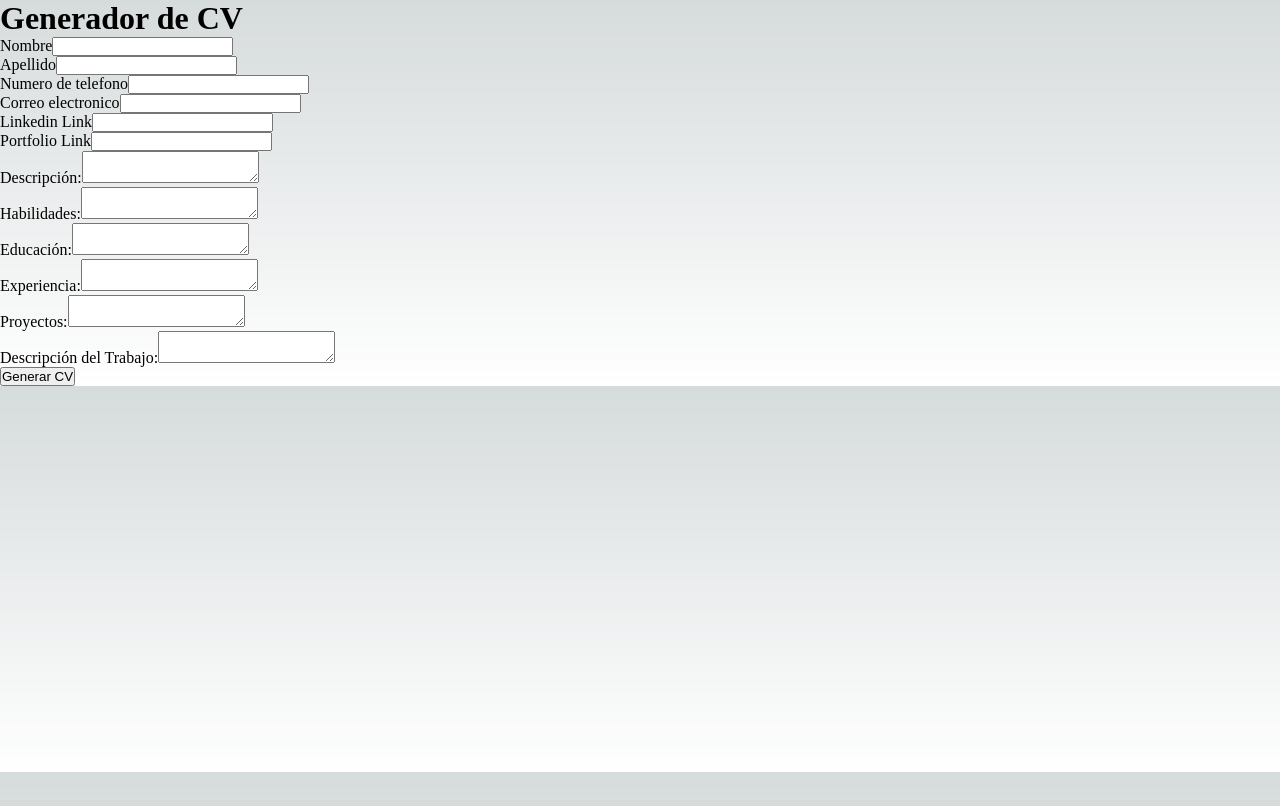
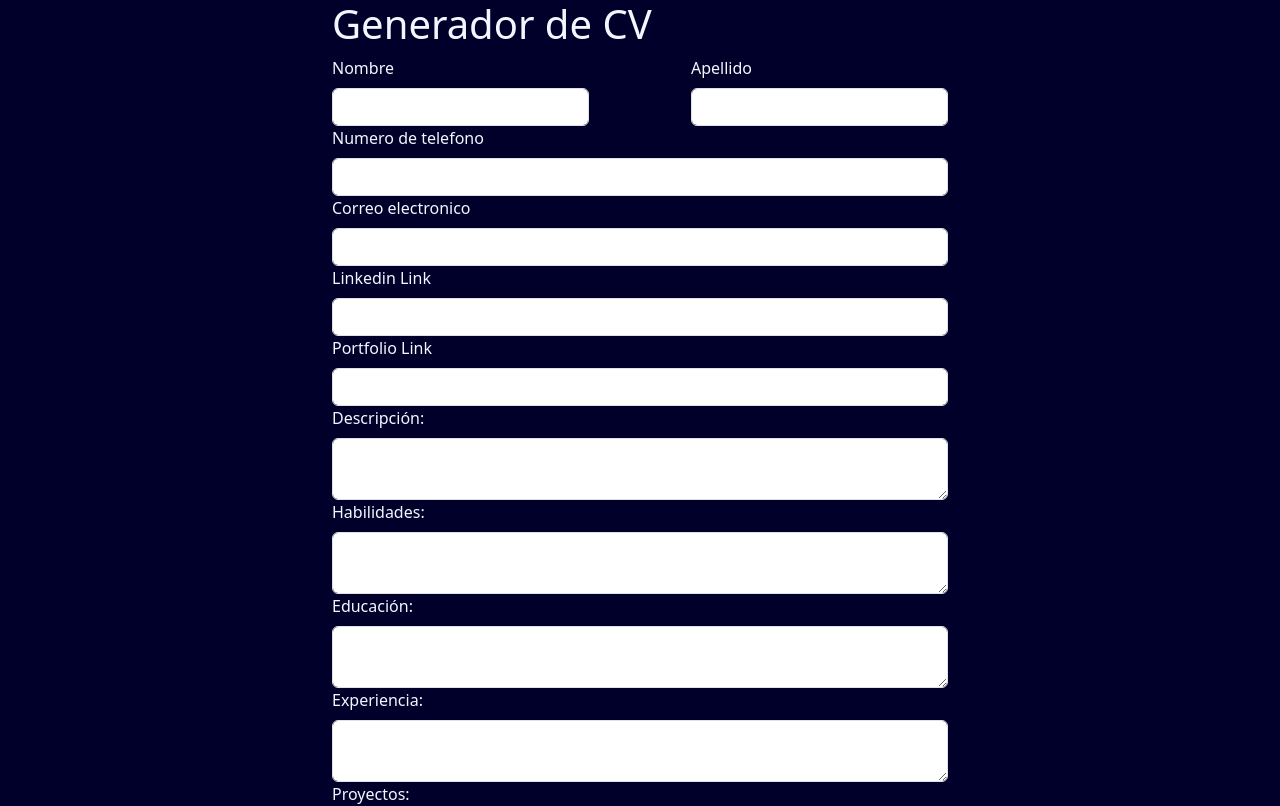
Before and after one commit to BillalbertCode/fastcv-ia, a Next.js app: page /cv in a window 1280 px wide. Shown: the top 806 px of the page. Built offline with nearby package versions, Linux system fonts and the light colour scheme.

Commit message:
prompt generador de texto terminado

```diff
--- a/package.json
+++ b/package.json
@@ -12,10 +12,12 @@
     "@ai-sdk/google": "^0.0.27",
     "@ai-sdk/openai": "^0.0.37",
     "ai": "^3.2.32",
+    "bootstrap": "^5.3.3",
     "jspdf": "^2.5.1",
     "next": "14.2.5",
     "openai": "^4.52.7",
     "react": "^18",
-    "react-dom": "^18"
+    "react-dom": "^18",
+    "zod": "^3.23.8"
   }
 }
--- a/pages/_app.js
+++ b/pages/_app.js
@@ -1,3 +1,4 @@
+import "bootstrap/dist/css/bootstrap.min.css";
 import "@/styles/globals.css";
 
 export default function App({ Component, pageProps }) {
--- a/pages/api/createcv.js
+++ b/pages/api/createcv.js
@@ -1,38 +1,63 @@
 import { createGoogleGenerativeAI } from "@ai-sdk/google";
-import { generateText } from 'ai';
+import { z } from "zod";
+import { generateObject, generateText } from 'ai';
 
 const google = createGoogleGenerativeAI({
   apiKey: process.env.NEXT_PUBLIC_GEMINIS_API_KEY
 });
+
 
 export default async function handler(req, res) {
   if (req.method !== 'POST') {
     return res.status(405).json({ message: 'Method not allowed' });
   }
 
-  const {name,lastName,email,phone,linkedin,portfolio, description, skills, education, experience, projects, jobDescription } = req.body;
+  const { name, lastName, email, phone, linkedin, portfolio, description, skills, education, experience, projects, jobDescription } = req.body;
 
-  const prompt = `Genera un CV profesional basado en la siguiente información y promediame que tan compatible soy con el puesto en una escala del 1% al 100% en el final del cv:
-  Nombre: ${name}
-  Apellido: ${lastName}
-  Email: ${email}
-  Teléfono: ${phone}
-  Linkedin Link: ${linkedin}
-  Portfolio Link: ${portfolio}
-  Descripción: ${description}
-  Habilidades: ${skills}
-  Estudios: ${education}
-  Experiencia: ${experience}
-  Proyectos: ${projects}
-  Descripción del trabajo en el cual voy a aplicar: ${jobDescription}`;
+  const schema = z.object({
+    personDescription: z.string(),
+    skills: z.array(z.object({ name: z.string(), description: z.string() })),
+    studies: z.array(z.object({
+      name: z.string(),
+      site: z.string(),
+      dateInit: z.string(),
+      dateEnd: z.string(),
+      description: z.string(),
+      type: z.string()
+    })),
+    experience: z.array(z.object({
+      employment: z.string(),
+      name: z.string(),
+      site: z.string(),
+      dateInit: z.string(),
+      dateEnd: z.string(),
+      description: z.string()
+    })),
+    projects: z.array(z.object({
+      name: z.string(),
+      link: z.string(),
+      description: z.string()
+    })),
+    compatibilityWithWork: z.number()
+  })
 
+  const prompt = `
+    Genera un cv profesional en base a esta informacion y adaptalo a la descripcion del trabajo, Todos los datos que vas a colocar son los datos de los que ya alla escrito la persona, puedes modificar las descripcion de la experiencia laboral y la descripcion personal
+    - Auto Descripción de la persona: ${description}
+    - Habilidades segun la persona: ${skills}
+    - Estudios segun la persona: ${education}
+    - Experiencia segun la persona: ${experience}
+    - Proyectos segun la persona: ${projects}
+    - Descripción del trabajo: ${jobDescription}
+  `;
   try {
-    const resGoogle = await generateText({
+    const googleResponse = await generateText({
       model: google('models/gemini-pro'),
-      prompt: prompt,
+      prompt,
     });
 
-    res.status(200).json({ cv: resGoogle.text });
+    console.log(googleResponse)
+    res.status(200).json({ cv: googleResponse.text });
   } catch (error) {
     res.status(500).json({ error: error.message });
   }
--- a/pages/cv/index.js
+++ b/pages/cv/index.js
@@ -2,6 +2,7 @@ import { useState } from 'react';
 import { jsPDF } from 'jspdf';
 
 export default function Home() {
+
   const [name, setName] = useState('')
   const [lastName, setLastName] = useState('')
   const [phone, setPhone] = useState('')
@@ -16,9 +17,25 @@ export default function Home() {
   const [jobDescription, setJobDescription] = useState('');
   const [cv, setCv] = useState('');
 
+
+
   const handleSubmit = async (e) => {
     e.preventDefault();
 
+    const userInfo = {
+      name: name,
+      lastName: lastName,
+      phone: phone,
+      email: email,
+      linkedin: linkedin,
+      portfolio: portfolio,
+      description: description,
+      skills: skills,
+      education: education,
+      experience: experience,
+      projects: projects
+    }
+    localStorage.setItem("user", JSON.stringify(userInfo))
     const response = await fetch('/api/createcv', {
       method: 'POST',
       headers: {
@@ -55,64 +72,66 @@ export default function Home() {
   };
 
   return (
-    <div>
+    <div style={{ width: "50vw" }} className='container'>
       <h1>Generador de CV</h1>
       <form onSubmit={handleSubmit}>
-        <div>
-          <label>Nombre</label>
-          <input value={name} onChange={(e) => setName(e.target.value)} type='text' />
+        <div className='d-flex justify-content-between'>
+          <div>
+            <label className='form-label'>Nombre</label>
+            <input className='form-control' value={name} onChange={(e) => setName(e.target.value)} type='text' />
+          </div>
+          <div>
+            <label className='form-label'>Apellido</label>
+            <input className='form-control' value={lastName} onChange={(e) => setLastName(e.target.value)} type='text' />
+          </div>
         </div>
         <div>
-          <label>Apellido</label>
-          <input value={lastName} onChange={(e) => setLastName(e.target.value)} type='text' />
+          <label className='form-label'>Numero de telefono</label>
+          <input className='form-control' value={phone} onChange={(e) => setPhone(e.target.value)} type='number' />
         </div>
         <div>
-          <label>Numero de telefono</label>
-          <input value={phone} onChange={(e) => setPhone(e.target.value)} type='number'/>
+          <label className='form-label'>Correo electronico</label>
+          <input className='form-control' value={email} onChange={(e) => setEmail(e.target.value)} type='email' />
         </div>
         <div>
-          <label>Correo electronico</label>
-          <input value={email} onChange={(e) => setEmail(e.target.value)} type='email'/>
+          <label className='form-label'>Linkedin Link</label>
+          <input className='form-control' value={linkedin} onChange={(e) => setLinkedin(e.target.value)} type='text' />
         </div>
         <div>
-          <label>Linkedin Link</label>
-          <input value={linkedin} onChange={(e) => setLinkedin(e.target.value)} type='text'/>
+          <label className='form-label'>Portfolio Link</label>
+          <input className='form-control' value={portfolio} onChange={(e) => setPortfolio(e.target.value)} type='text' />
         </div>
         <div>
-          <label>Portfolio Link</label>
-          <input value={portfolio} onChange={(e) => setPortfolio(e.target.value)} type='text' />
+          <label className='form-label'>Descripción:</label>
+          <textarea className='form-control' value={description} onChange={(e) => setDescription(e.target.value)} />
         </div>
         <div>
-          <label>Descripción:</label>
-          <textarea value={description} onChange={(e) => setDescription(e.target.value)} />
+          <label className='form-label'>Habilidades:</label>
+          <textarea className='form-control' value={skills} onChange={(e) => setSkills(e.target.value)} />
         </div>
         <div>
-          <label>Habilidades:</label>
-          <textarea value={skills} onChange={(e) => setSkills(e.target.value)} />
+          <label className='form-label'>Educación:</label>
+          <textarea className='form-control' value={education} onChange={(e) => setEducation(e.target.value)} />
         </div>
         <div>
-          <label>Educación:</label>
-          <textarea value={education} onChange={(e) => setEducation(e.target.value)} />
+          <label className='form-label'>Experiencia:</label>
+          <textarea className='form-control' value={experience} onChange={(e) => setExperience(e.target.value)} />
         </div>
         <div>
-          <label>Experiencia:</label>
-          <textarea value={experience} onChange={(e) => setExperience(e.target.value)} />
+          <label className='form-label'>Proyectos:</label>
+          <textarea className='form-control' value={projects} onChange={(e) => setProjects(e.target.value)} />
         </div>
         <div>
-          <label>Proyectos:</label>
-          <textarea value={projects} onChange={(e) => setProjects(e.target.value)} />
+          <label className='form-label'>Descripción del Trabajo:</label>
+          <textarea className='form-control' value={jobDescription} onChange={(e) => setJobDescription(e.target.value)} />
         </div>
-        <div>
-          <label>Descripción del Trabajo:</label>
-          <textarea value={jobDescription} onChange={(e) => setJobDescription(e.target.value)} />
-        </div>
-        <button type="submit">Generar CV</button>
+        <button className='btn btn-secondary' type="submit">Generar CV</button>
       </form>
       {cv && (
-        <div>
+        <div className='container'>
           <h2>CV Generado:</h2>
           <pre>{cv}</pre>
-          <button onClick={handleDownload}>Descargar como PDF</button>
+          <button className='btn btn-success' onClick={handleDownload}>Descargar como PDF</button>
         </div>
       )}
     </div>
--- a/styles/globals.css
+++ b/styles/globals.css
@@ -1,107 +1,4 @@
-:root {
-  --max-width: 1100px;
-  --border-radius: 12px;
-  --font-mono: ui-monospace, Menlo, Monaco, "Cascadia Mono", "Segoe UI Mono",
-    "Roboto Mono", "Oxygen Mono", "Ubuntu Monospace", "Source Code Pro",
-    "Fira Mono", "Droid Sans Mono", "Courier New", monospace;
-
-  --foreground-rgb: 0, 0, 0;
-  --background-start-rgb: 214, 219, 220;
-  --background-end-rgb: 255, 255, 255;
-
-  --primary-glow: conic-gradient(
-    from 180deg at 50% 50%,
-    #16abff33 0deg,
-    #0885ff33 55deg,
-    #54d6ff33 120deg,
-    #0071ff33 160deg,
-    transparent 360deg
-  );
-  --secondary-glow: radial-gradient(
-    rgba(255, 255, 255, 1),
-    rgba(255, 255, 255, 0)
-  );
-
-  --tile-start-rgb: 239, 245, 249;
-  --tile-end-rgb: 228, 232, 233;
-  --tile-border: conic-gradient(
-    #00000080,
-    #00000040,
-    #00000030,
-    #00000020,
-    #00000010,
-    #00000010,
-    #00000080
-  );
-
-  --callout-rgb: 238, 240, 241;
-  --callout-border-rgb: 172, 175, 176;
-  --card-rgb: 180, 185, 188;
-  --card-border-rgb: 131, 134, 135;
+body{
+    color: aliceblue;
+    background-color: rgb(0, 0, 43);
 }
-
-@media (prefers-color-scheme: dark) {
-  :root {
-    --foreground-rgb: 255, 255, 255;
-    --background-start-rgb: 0, 0, 0;
-    --background-end-rgb: 0, 0, 0;
-
-    --primary-glow: radial-gradient(rgba(1, 65, 255, 0.4), rgba(1, 65, 255, 0));
-    --secondary-glow: linear-gradient(
-      to bottom right,
-      rgba(1, 65, 255, 0),
-      rgba(1, 65, 255, 0),
-      rgba(1, 65, 255, 0.3)
-    );
-
-    --tile-start-rgb: 2, 13, 46;
-    --tile-end-rgb: 2, 5, 19;
-    --tile-border: conic-gradient(
-      #ffffff80,
-      #ffffff40,
-      #ffffff30,
-      #ffffff20,
-      #ffffff10,
-      #ffffff10,
-      #ffffff80
-    );
-
-    --callout-rgb: 20, 20, 20;
-    --callout-border-rgb: 108, 108, 108;
-    --card-rgb: 100, 100, 100;
-    --card-border-rgb: 200, 200, 200;
-  }
-}
-
-* {
-  box-sizing: border-box;
-  padding: 0;
-  margin: 0;
-}
-
-html,
-body {
-  max-width: 100vw;
-  overflow-x: hidden;
-}
-
-body {
-  color: rgb(var(--foreground-rgb));
-  background: linear-gradient(
-      to bottom,
-      transparent,
-      rgb(var(--background-end-rgb))
-    )
-    rgb(var(--background-start-rgb));
-}
-
-a {
-  color: inherit;
-  text-decoration: none;
-}
-
-@media (prefers-color-scheme: dark) {
-  html {
-    color-scheme: dark;
-  }
-}
```
Also changed, not shown: styles/Home.module.css (deleted, +0 -229 lines), 1 other file (tests, documents, lock files or other folders).
